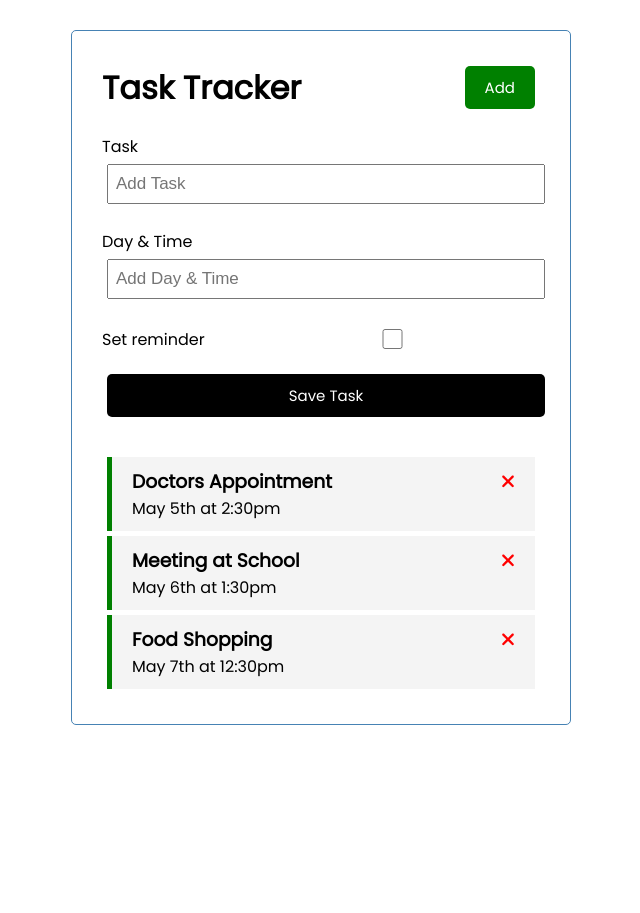
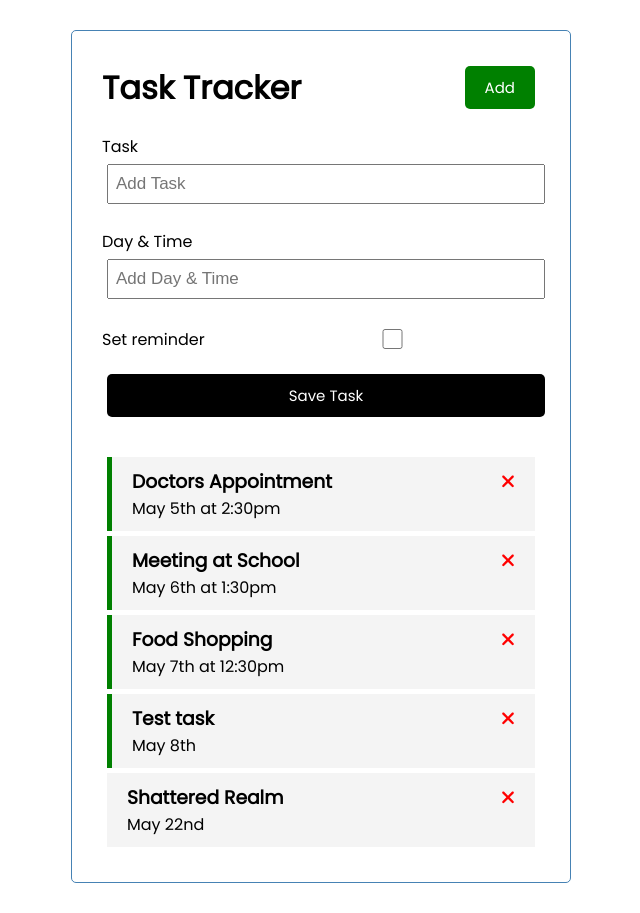
Before and after one commit to jgrospe92/task-tracker, an Angular app: page / in a window 1280 px wide. Shown: the whole page, without its empty margins (319-959 px from the left). Before the commit the page ends 800 px from the top, so only its background shows below. Built offline with nearby package versions, Linux system fonts and the light colour scheme; data requests are answered from the project's data file.

Commit message:
add additional POST function feat

```diff
--- a/db.json
+++ b/db.json
@@ -17,6 +17,18 @@
       "text": "Food Shopping",
       "day": "May 7th at 12:30pm",
       "reminder": true
+    },
+    {
+      "text": "Test task",
+      "day": "May 8th",
+      "reminder": true,
+      "id": 4
+    },
+    {
+      "text": "Shattered Realm",
+      "day": "May 22nd",
+      "reminder": false,
+      "id": 5
     }
   ]
 }
--- a/src/app/components/add-task/add-task.component.html
+++ b/src/app/components/add-task/add-task.component.html
@@ -1,4 +1,4 @@
-<form class="add-form">
+<form class="add-form" (ngSubmit)="onSubmit()">
     <div class="form-control">
         <label for="text">Task</label>
         <input type="text" name="text" [(ngModel)]="text" id="text" placeholder="Add Task">
--- a/src/app/components/add-task/add-task.component.ts
+++ b/src/app/components/add-task/add-task.component.ts
@@ -1,4 +1,5 @@
-import { Component, OnInit } from '@angular/core';
+import { Component, OnInit, Output, EventEmitter } from '@angular/core';
+import { Task } from '../../Task';
 
 @Component({
   selector: 'app-add-task',
@@ -6,6 +7,8 @@
   styleUrls: ['./add-task.component.css']
 })
 export class AddTaskComponent implements OnInit {
+  @Output() onAddTask: EventEmitter<Task> = new EventEmitter();
+
   text!: string;
   day!: string;
   reminder: boolean = false;
@@ -14,4 +17,22 @@
 
   }
 
+  onSubmit() {
+    if (!this.text) {
+      alert('Please add a text'); return;
+    }
+
+    const newTask = {
+      text: this.text,
+      day: this.day,
+      reminder: this.reminder
+    }
+
+    this.onAddTask.emit(newTask);
+
+    this.text = "";
+    this.day = "";
+    this.reminder = false;
+
+  }
 }
--- a/src/app/components/tasks/tasks.component.html
+++ b/src/app/components/tasks/tasks.component.html
@@ -1,3 +1,3 @@
-<app-add-task></app-add-task>
+<app-add-task (onAddTask)="addTask($event)"></app-add-task>
 <app-task-item *ngFor="let task of tasks" [task]="task" (onDeleteTask)="deleteTask(task)"
     (onToggleReminder)="toggleReminder(task)"></app-task-item>
--- a/src/app/services/task.service.ts
+++ b/src/app/services/task.service.ts
@@ -32,4 +32,8 @@
     const url = `${this.apiUrl}/${task.id}`;
     return this.http.put<Task>(url, task, httpOptions);
   }
+
+  addTask(task: Task): Observable<Task> {
+    return this.http.post<Task>(this.apiUrl, task, httpOptions);
+  }
 }
```
